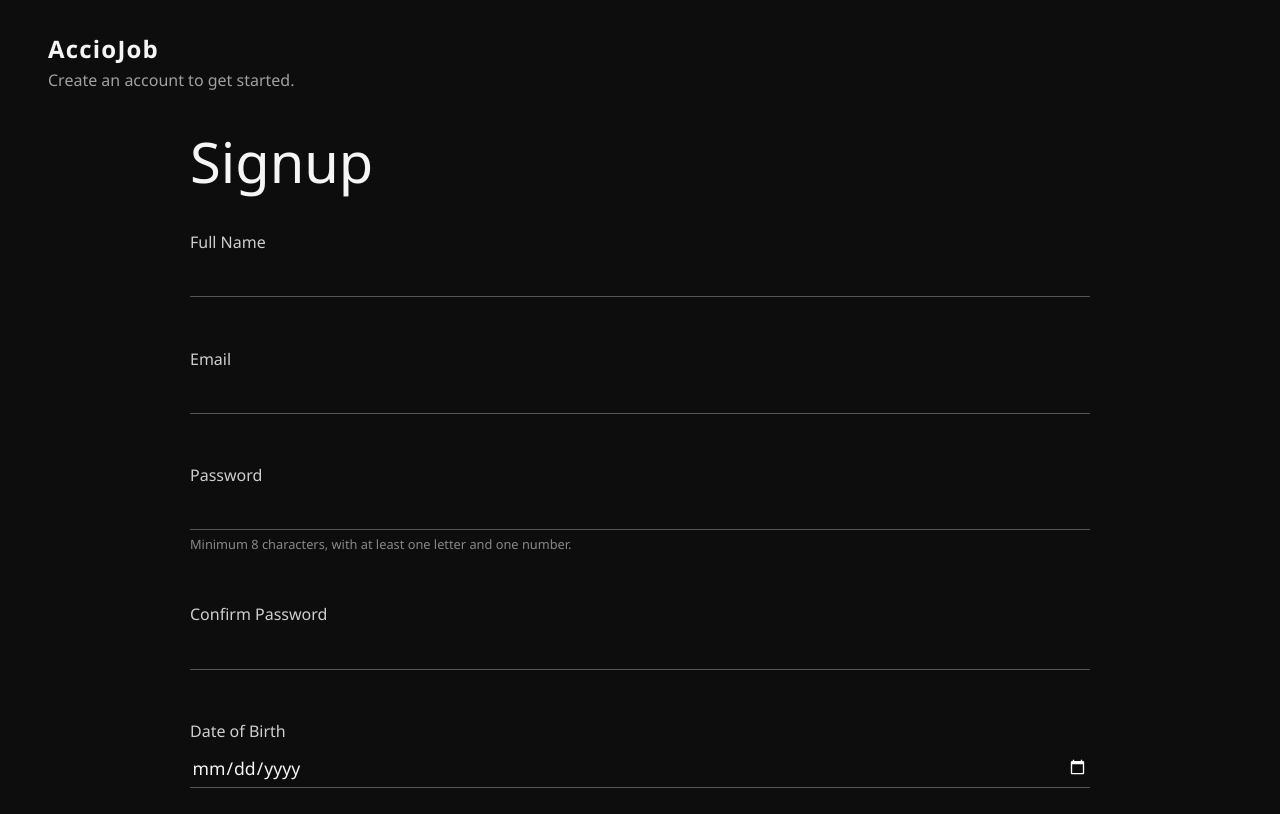
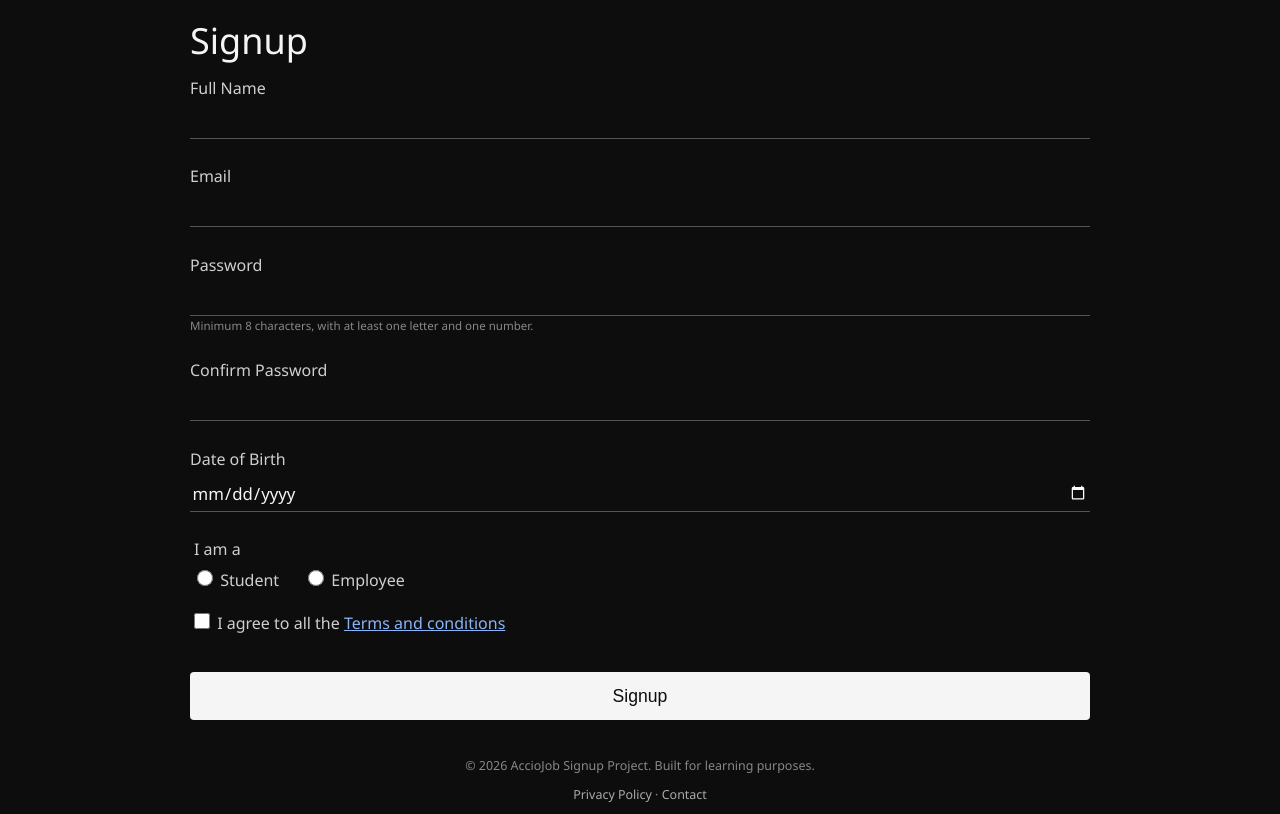
Before and after one commit to AbhishekSingh1011E/signup-form, a plain HTML site: page index.html in a window 1280 px wide. Shown: the top 814 px of the page. Drawn offline with Linux system fonts and the light colour scheme.

Commit message:
Hide header text, tighten spacing so form fits without scrolling

```diff
--- a/index.html
+++ b/index.html
@@ -6,11 +6,11 @@
   <title>Signup Form | Create Your Account</title>
   <meta name="description" content="A simple, accessible signup form built with semantic HTML and CSS, where you can create an account using your name, email, password, date of birth, and role.">
   <link rel="icon" type="image/svg+xml" href="favicon.svg">
-  <link rel="stylesheet" href="style.css?v=2">
+  <link rel="stylesheet" href="style.css?v=3">
 </head>
 <body>
 
-  <header class="site-header">
+  <header class="site-header visually-hidden">
     <h1 class="brand">AccioJob</h1>
     <p class="tagline">Create an account to get started.</p>
   </header>
--- a/style.css
+++ b/style.css
@@ -2,14 +2,27 @@
   box-sizing: border-box;
 }
 
+html, body {
+  margin: 0;
+  height: 100%;
+}
+
 body {
-  margin: 0;
   font-family: "Segoe UI", Arial, sans-serif;
   background-color: #0d0d0d;
   color: #f5f5f5;
   min-height: 100vh;
   display: flex;
   flex-direction: column;
+}
+
+.visually-hidden {
+  position: absolute;
+  width: 1px;
+  height: 1px;
+  overflow: hidden;
+  clip: rect(0, 0, 0, 0);
+  white-space: nowrap;
 }
 
 .site-header {
@@ -33,7 +46,7 @@ body {
   display: flex;
   align-items: center;
   justify-content: center;
-  padding: 2rem 3rem;
+  padding: 1rem 3rem;
 }
 
 .signup-card {
@@ -42,13 +55,13 @@ body {
 }
 
 .signup-card h2 {
-  font-size: 3.5rem;
+  font-size: 2.25rem;
   font-weight: 400;
-  margin: 0 0 2rem;
+  margin: 0 0 0.75rem;
 }
 
 .field {
-  margin-bottom: 1.75rem;
+  margin-bottom: 0.8rem;
   border: none;
   padding: 0;
 }
@@ -70,8 +83,8 @@ fieldset.field legend {
   border: none;
   border-bottom: 1px solid #555;
   color: #f5f5f5;
-  font-size: 1.1rem;
-  padding: 0.4rem 0.1rem;
+  font-size: 1.05rem;
+  padding: 0.3rem 0.1rem;
   outline: none;
   transition: border-color 0.2s ease;
   font-family: inherit;
@@ -100,23 +113,23 @@ fieldset.field legend {
 .field-hint {
   display: block;
   color: #888;
-  font-size: 0.8rem;
-  margin-top: 0.3rem;
+  font-size: 0.72rem;
+  margin-top: 0.15rem;
 }
 
 .error-message {
   display: block;
-  min-height: 1.1rem;
+  min-height: 0.7rem;
   color: #ff8585;
-  font-size: 0.85rem;
-  margin-top: 0.3rem;
+  font-size: 0.75rem;
+  margin-top: 0.15rem;
 }
 
 .status-message {
-  padding: 0.75rem 1rem;
+  padding: 0.6rem 1rem;
   border-radius: 4px;
-  margin-bottom: 1.5rem;
-  font-size: 0.95rem;
+  margin-bottom: 1rem;
+  font-size: 0.9rem;
 }
 
 .status-message.success {
@@ -200,9 +213,9 @@ input[type="checkbox"]:focus-visible {
 
 .site-footer {
   text-align: center;
-  padding: 1.5rem 1rem;
+  padding: 0.5rem 1rem;
   color: #888;
-  font-size: 0.85rem;
+  font-size: 0.78rem;
 }
 
 .site-footer a {
```
